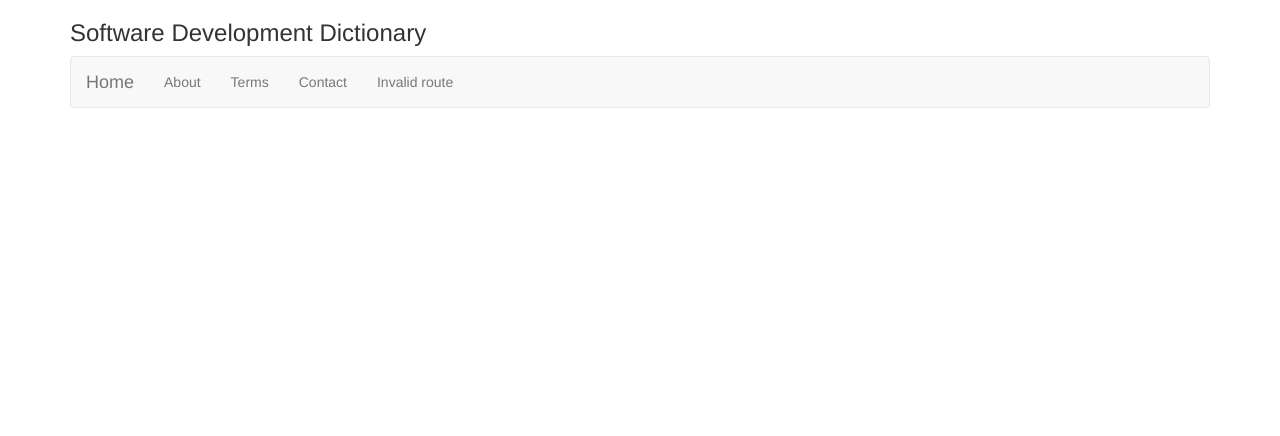
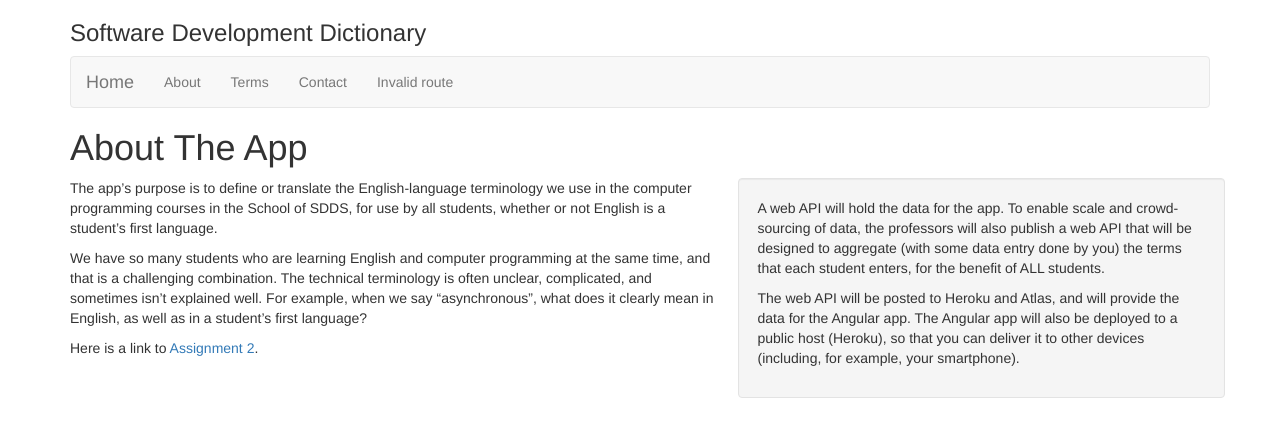
Before and after one commit to rsmpark/SoftwareDevTermDictionary, an Angular app: page /about in a window 1280 px wide. Before the commit this address led to /. Shown: the top 436 px of the page. Built offline with nearby package versions, Linux system fonts and the light colour scheme.

Commit message:
Add AboutComponent.

```diff
--- /dev/null
+++ b/src/app/about/about.component.html
@@ -0,0 +1,32 @@
+<h1>About The App</h1>
+<div class="row">
+  <div class="col-md-7">
+    <p>
+      The app’s purpose is to define or translate the English-language terminology we use in the computer programming
+      courses in the School of SDDS, for use by all students, whether or not English is a student’s first language.
+    </p>
+
+    <p>
+      We have so many students who are learning English and computer programming at the same time, and that is a
+      challenging combination. The technical terminology is often unclear, complicated, and sometimes isn’t explained
+      well. For example, when we say “asynchronous”, what does it clearly mean in English, as well as in a student’s
+      first language?
+    </p>
+
+    <p>
+      Here is a link to <a href="https://bti425.ca/graded-work/assign2"
+         target="_blank">Assignment 2</a>.
+    </p>
+  </div>
+  <div class="col-md-5 well">
+    <p>A web API will hold the data for the app. To enable scale and crowd-sourcing of data, the professors will also
+      publish a web API that will be designed to aggregate (with some data entry done by you) the terms that each
+      student enters, for the benefit of ALL students.</p>
+    <p>
+
+      The web API will be posted to Heroku and Atlas, and will provide the data for the Angular app. The Angular app
+      will also be deployed to a public host (Heroku), so that you can deliver it to other devices (including, for
+      example, your smartphone).
+    </p>
+  </div>
+</div>
--- /dev/null
+++ b/src/app/about/about.component.ts
@@ -0,0 +1,15 @@
+import { Component, OnInit } from '@angular/core';
+
+@Component({
+  selector: 'app-about',
+  templateUrl: './about.component.html',
+  styleUrls: ['./about.component.css']
+})
+export class AboutComponent implements OnInit {
+
+  constructor() { }
+
+  ngOnInit(): void {
+  }
+
+}
--- a/src/app/app-routing.module.ts
+++ b/src/app/app-routing.module.ts
@@ -8,6 +8,7 @@ import { TermOtherDetailComponent } from './terms/term-detail/term-other-detail.
 import { DefinitionOtherEditComponent } from './definitions/definition-edit/definition-other-edit.component';
 import { AddTranslationComponent } from './translation/add-translation/add-translation.component';
 import { HomeComponent } from './home/home.component';
+import { AboutComponent } from './about/about.component';
 
 const routes: Routes = [
   { path: 'termsEnglish', component: TermsListComponent },
@@ -18,6 +19,7 @@ const routes: Routes = [
   { path: 'termsOther/detail/:id', component: TermOtherDetailComponent },
   { path: 'termsOther/detail/:id/edit-definition', component: DefinitionOtherEditComponent },
   { path: 'home', component: HomeComponent },
+  { path: 'about', component: AboutComponent },
 ];
 
 @NgModule({
--- a/src/app/app.module.ts
+++ b/src/app/app.module.ts
@@ -16,6 +16,7 @@ import { DefinitionEditComponent } from './definitions/definition-edit/definitio
 import { TermOtherDetailComponent } from './terms/term-detail/term-other-detail.component';
 import { DefinitionOtherEditComponent } from './definitions/definition-edit/definition-other-edit.component';
 import { AddTranslationComponent } from './translation/add-translation/add-translation.component';
+import { AboutComponent } from './about/about.component';
 
 @NgModule({
   declarations: [
@@ -30,6 +31,7 @@ import { AddTranslationComponent } from './translation/add-translation/add-trans
     TermOtherDetailComponent,
     DefinitionOtherEditComponent,
     AddTranslationComponent,
+    AboutComponent,
   ],
   imports: [BrowserModule, AppRoutingModule, HttpClientModule, FormsModule],
 
```
Also changed, not shown: src/app/about/about.component.css (added).
